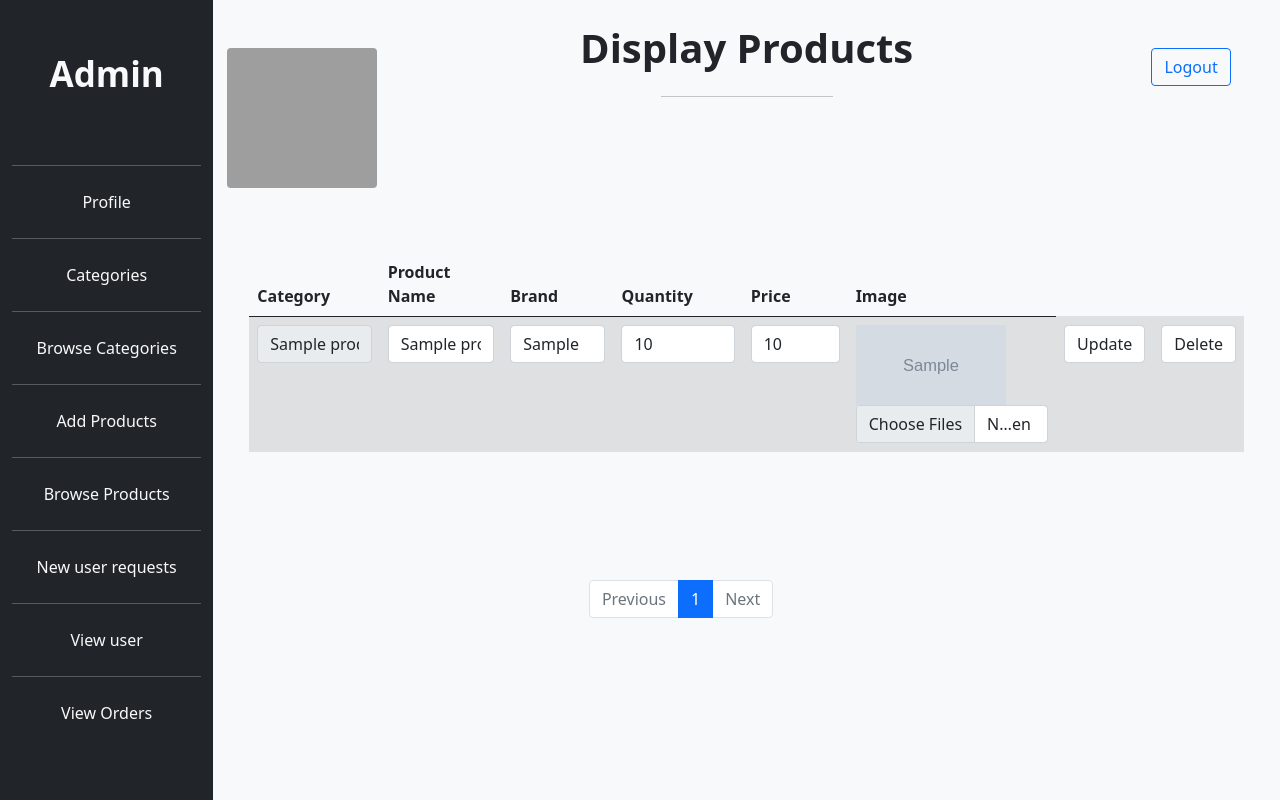
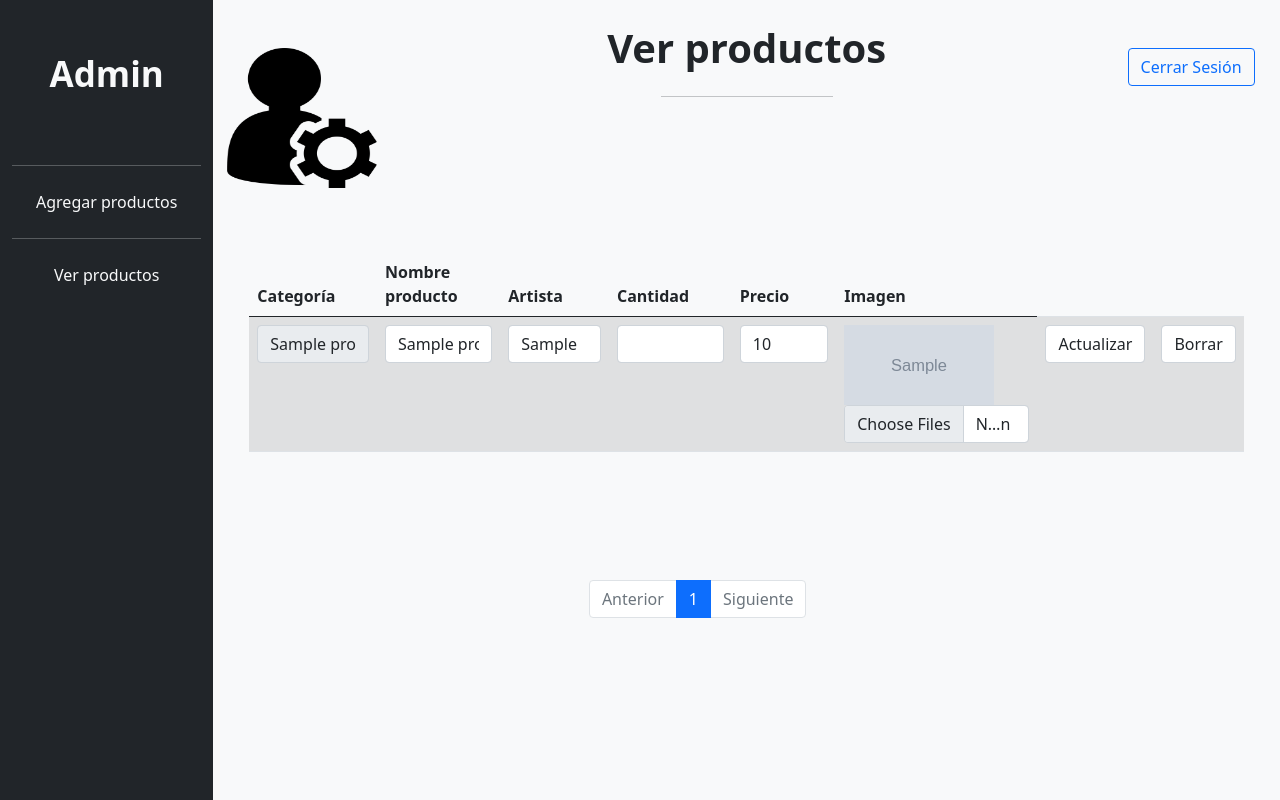
Before and after one commit to smoran24/EcosRockeria, a PHP site: page /mostrar-producto.php in a window 1280 px wide. Run offline with PHP 8.4, Linux system fonts and the light colour scheme; the visitor is signed in with stand-in values (Sample User, id 1); tables that the repository leaves empty or names only in its code hold one stand-in row (values such as "Sample post"); grey boxes marked "Sample" are stand-in pictures; grey boxes are pictures that could not be loaded.

Commit message:
subiendo actualizacion 31/5/22

```diff
--- a/mostrar-producto.php
+++ b/mostrar-producto.php
@@ -1,16 +1,15 @@
 <?php session_start();
 if (!isset($_SESSION['email'])) {
-    header('location: login.php');
+    header('location: login.html');
 }
 ?>
 <!DOCTYPE html>
 <html lang="en">
-
 <head>
     <meta charset="UTF-8">
     <meta http-equiv="X-UA-Compatible" content="IE=edge">
     <meta name="viewport" content="width=device-width, initial-scale=1.0">
-    <title>Browse Products</title>
+    <title>Ver productos</title>
     <link href="https://cdn.jsdelivr.net/npm/bootstrap@5.0.2/dist/css/bootstrap.min.css" rel="stylesheet" integrity="sha384-EVSTQN3/azprG1Anm3QDgpJLIm9Nao0Yz1ztcQTwFspd3yD65VohhpuuCOmLASjC" crossorigin="anonymous">
     <script src="https://cdn.jsdelivr.net/npm/bootstrap@5.0.2/dist/js/bootstrap.bundle.min.js" integrity="sha384-MrcW6ZMFYlzcLA8Nl+NtUVF0sA7MsXsP1UyJoMp4YLEuNSfAP+JcXn/tWtIaxVXM" crossorigin="anonymous"></script>
     <style>
@@ -18,113 +17,73 @@ if (!isset($_SESSION['email'])) {
             font-size: 35px;
             font-weight: bolder;
         }
-
         .height {
             height: 100vh;
         }
-
         .error {
             color: red;
             font-size: large;
 
         }
-
         .success {
             color: green;
             font-size: large;
 
         }
-
         .error1 {
             color: red;
             font-size: large;
 
         }
-
         .success1 {
             color: green;
             font-size: large;
 
         }
-
         .error2 {
             color: red;
             font-size: large;
 
         }
-
         .success2 {
             color: green;
             font-size: large;
 
         }
     </style>
-
 </head>
-
 <body>
     <div class="container-fluid">
         <div class="row">
             <div class="col-sm-2 bg-dark height">
                 <p class="pt-5 pb-5 text-center">
-                    <a href="admin-panel.php" class="text-decoration-none"><span class="text-light text-font">Admin</span></a>
+                    <a href="mostrar-producto.php" class="text-decoration-none"><span class="text-light text-font">Admin</span></a>
                 </p>
                 <hr class="bg-light ">
                 <p class="pt-2 pb-2 text-center">
-                    <a href="admin-profile.php" class="text-decoration-none"><span class="text-light">Profile</span></a>
+                    <a href="agregar-producto.php" class="text-decoration-none"><span class="text-light">Agregar productos</span></a>
                 </p>
                 <hr class="bg-light ">
                 <p class="pt-2 pb-2 text-center">
-                    <a href="categories.php" class="text-decoration-none"><span class="text-light">Categories</span></a>
+                    <a href="mostrar-producto.php" class="text-decoration-none"><span class="text-light">Ver productos</span></a>
                 </p>
-                <hr class="bg-light ">
-                <p class="pt-2 pb-2 text-center">
-                    <a href="subcategories.php" class="text-decoration-none"><span class="text-light">Browse Categories</span></a>
-                </p>
-
-                <hr class="bg-light ">
-                <p class="pt-2 pb-2 text-center">
-                    <a href="products-add.php" class="text-decoration-none"><span class="text-light">Add Products</span></a>
-                </p>
-                <hr class="bg-light ">
-                <p class="pt-2 pb-2 text-center">
-                    <a href="products-display.php" class="text-decoration-none"><span class="text-light">Browse Products</span></a>
-                </p>
-                <hr class="bg-light ">
-                <p class="pt-2 pb-2 text-center">
-                    <a href="new-user-requests.php" class="text-decoration-none"><span class="text-light">New user requests</span></a>
-                </p>
-                <hr class="bg-light ">
-                <p class="pt-2 pb-2 text-center">
-                    <a href="view-users.php" class="text-decoration-none"><span class="text-light">View user</span></a>
-                </p>
-                <hr class="bg-light ">
-                <p class="pt-2 pb-2 text-center">
-                    <a href="display-orders.php" class="text-decoration-none"><span class="text-light">View Orders</span></a>
-                </p>
-
-
-
             </div>
             <div class="col-sm-10 bg-light">
                 <div class="row">
                     <div class="col-sm-2">
                         <p class="text-center pt-5">
-                            <img class="rounded" src="<?php echo ("/test123/profile-pic/") . ($_SESSION['email']) . "display-picture.jpg"; ?>" width="150px" height="140px">
+                            <img class="rounded" src="<?php echo ("images/icono-admin.png")?>" width="150px" height="140px">
                         </p>
                     </div>
                     <div class="col-sm-8">
-                        <h1 class="text-center pt-4 pb-2"><strong>Display Products</strong></h1>
+                        <h1 class="text-center pt-4 pb-2"><strong>Ver productos</strong></h1>
                         <hr class="w-25 mx-auto">
-
                     </div>
                     <div class="col-sm-2">
                         <p class="pt-5 text-center">
-                            <a href="logout.php" class="btn btn-outline-primary">Logout</a>
+                            <a href="logout.php" class="btn btn-outline-primary">Cerrar Sesión</a>
                         </p>
-
                     </div>
-
                 </div>
 
                 <?php
@@ -132,69 +91,62 @@ if (!isset($_SESSION['email'])) {
                 $limit = 5;
                 $page = (isset($_GET['page']) && is_numeric($_GET['page'])) ? $_GET['page'] : 1;
                 $paginationStart = ($page - 1) * $limit;
+                $host="localhost";
+                $usuario="root";
+                $password="013042";
+                $basedatos="ecosdb";
+                $cadenaConexion = mysqli_connect($host, $usuario, $password, $basedatos);
+                $query = "SELECT COUNT(*) AS id_producto FROM productos_img";
+                $result = mysqli_query($cadenaConexion, $query);
+                $row = mysqli_fetch_array($result, MYSQLI_ASSOC);
+                $total = $row['id_producto'];
+                $pages = ceil($total / $limit);
+                $query1 = "SELECT * FROM productos LIMIT $paginationStart,$limit";
+                $result1 = mysqli_query($cadenaConexion, $query1);
+                ?>
 
-                $db = mysqli_connect('localhost', 'username', 'pssword', 'database');
-                $query = "SELECT COUNT(*) AS pid FROM products";
-                $result = mysqli_query($db, $query);
-                $row = mysqli_fetch_array($result, MYSQLI_ASSOC);
-                $total = $row['pid'];
-                $pages = ceil($total / $limit);
-
-                $query1 = "SELECT * FROM products LIMIT $paginationStart,$limit";
-                $result1 = mysqli_query($db, $query1);
-
-
-                ?>
                 <div class="container pt-5 pb-5">
-
                     <div class="table table-responsive">
                         <table class="table table-striped w-100">
                             <thead>
                                 <tr>
-                                    <th class="text-left">Category</th>
-                                    <th class="text-left">Product Name</th>
-                                    <th class="text-left">Brand</th>
-                                    <th class="text-left">Quantity</th>
-                                    <th class="text-left">Price</th>
-                                    <th class="text-left">Image</th>
-
+                                    <th class="text-left">Categoría</th>
+                                    <th class="text-left">Nombre producto</th>
+                                    <th class="text-left">Artista</th>
+                                    <th class="text-left">Cantidad</th>
+                                    <th class="text-left">Precio</th>
+                                    <th class="text-left">Imagen</th>
                                 </tr>
                             </thead>
                             <tbody>
+
                                 <?php while ($row1 = mysqli_fetch_array($result1, MYSQLI_ASSOC)) { ?>
                                     <tr>
                                         <form method="post" id="the-form" enctype="multipart/form-data">
-                                            <td><input type="text" class="form-control" name="category-name" value="<?php echo ($row1['category_name']); ?>" readonly></td>
-                                            <td><input type="text" class="form-control" name="product-name" value="<?php echo ($row1['product_name']); ?>"></td>
-                                            <input type="hidden" class="form-control" name="subcategories" value="<?php echo ($row1['subcategory_id']); ?>" readonly>
+                                            <td><input type="text" class="form-control" name="category-name" value="<?php echo ($row1['nom_categoria']); ?>" readonly></td>
+                                            <td><input type="text" class="form-control" name="product-name" value="<?php echo ($row1['nom_producto']); ?>"></td>
                                             <input type="hidden" class="form-control" id="pid" name="pid" value="<?php echo ($row1['id']);  ?>" readonly>
-                                            <td><input type="text" class="form-control" name="brand" value="<?php echo ($row1['brand']); ?>"></td>
-                                            <td><input type="number" class="form-control" name="quantity" value="<?php echo ($row1['qty']); ?>"></td>
-                                            <td><input type="number" class="form-control" name="price" value="<?php echo ($row1['price']); ?>"></td>
-                                            <td><img src="<?php echo ($row1['image']); ?>" height="80px" width="150px">
+                                            <td><input type="text" class="form-control" name="artist" value="<?php echo ($row1['artista']); ?>"></td>
+                                            <td><input type="number" class="form-control" name="quantity" value="<?php echo ($row1['cantidad']); ?>"></td>
+                                            <td><input type="number" class="form-control" name="price" value="<?php echo ($row1['precio']); ?>"></td>
+                                            <td><img src="<?php echo ($row1['imagen']); ?>" height="80px" width="150px">
                                                 <input name="fileToUpload[]" class="form-control" type="file" multiple>
                                             </td>
-                                            <td><button type="submit" formaction="products-update.php" class="form-control">Update</button></td>
-                                            <td><button type="submit" formaction="" class="form-control">Delete</button></td>
+                                            <td><button type="submit" formaction="actualizar-producto.php" class="form-control">Actualizar</button></td>
+                                            <td><button type="submit" formaction="" class="form-control">Borrar</button></td>
                                         </form>
-
-
                                     </tr>
                                 <?php
                                 } ?>
 
                             </tbody>
                         </table>
-
                     </div>
-
                 </div>
                 <span class="error"></span><span class="success"></span>
-
                 <div class="container pt-5">
                     <div class="row">
                         <div class="col-sm-4">
-
                         </div>
                         <div class="col-sm-4">
                             <nav aria-label="...">
@@ -206,7 +158,7 @@ if (!isset($_SESSION['email'])) {
                                                                         echo '#';
                                                                     } else {
                                                                         echo "?page=" . $prev;
-                                                                    } ?>">Previous</a>
+                                                                    } ?>">Anterior</a>
                                     </li>
 
                                     <?php for ($i = 1; $i <= $pages; $i++) : ?>
@@ -224,13 +176,12 @@ if (!isset($_SESSION['email'])) {
                                                                         echo '#';
                                                                     } else {
                                                                         echo "?page=" . $next;
-                                                                    } ?>">Next</a>
+                                                                    } ?>">Siguiente</a>
                                     </li>
                                 </ul>
                             </nav>
                         </div>
                         <div class="col-sm-4">
-
                         </div>
                     </div>
                 </div>
```
Also changed, not shown: actualizar-producto.php (+22 -14 lines), agregar-producto.php (+53 -80 lines), login.html (added, +36 -0 lines), login.php (+21 -0 lines), logout.php (added, +13 -0 lines), subir-producto.php (+21 -15 lines), images/icono-admin.png (added).
